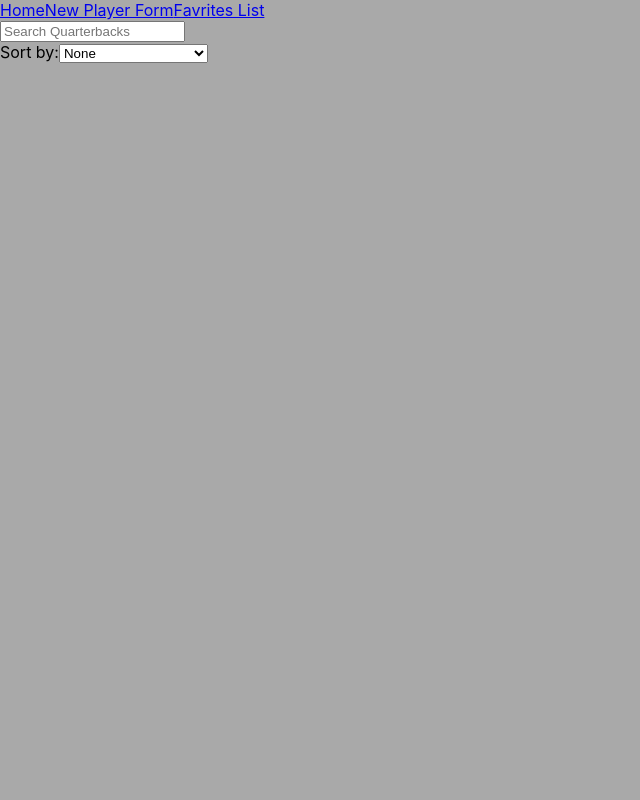
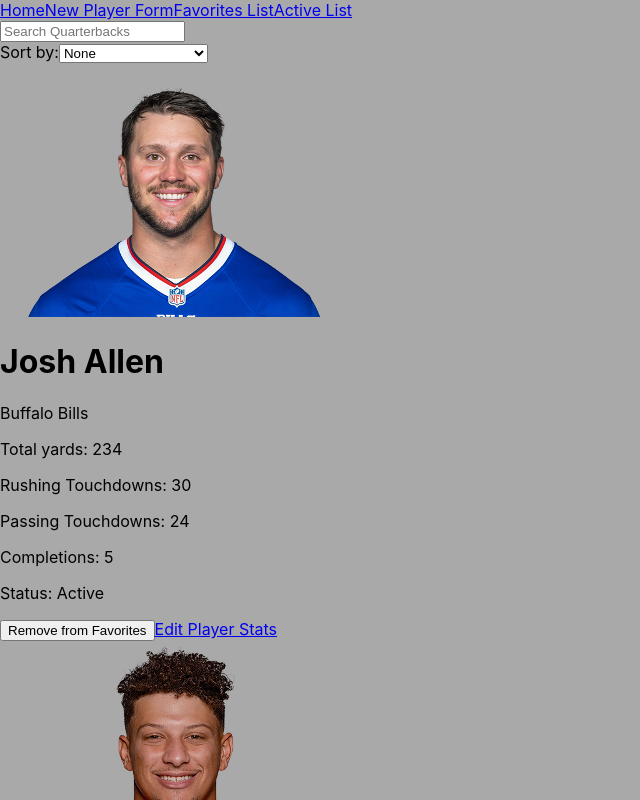
Before and after one commit to sassek70/Phase-2-Project, a React (Create React App) app in the folder qb-stat-tracker/: page /activelist in a window 1280 px wide. Shown: the top 800 px of the page, without its empty margins (0-640 px from the left). Built offline with nearby package versions, Linux system fonts and the light colour scheme; data requests are answered from the project's data file.

Commit message:
updated to status

```diff
--- /dev/null
+++ b/qb-stat-tracker/src/components/ActivesList.js
@@ -0,0 +1,23 @@
+import PlayerCard from "./PlayerCards"
+
+const ActivesList = ({playerList, handleStatusChange}) => {
+    let activePlayers = playerList.filter((player) => (player.status === "Active"))
+
+    const displayActivePlayers = activePlayers.map((player) => {
+        const { id, name, team, image, yards, rtouchdowns, ptouchdowns, completions, favorited, status } = player
+        return <PlayerCard key={id} id={id} name={name}
+        team={team} image={image} yards={yards}
+        rtouchdowns={rtouchdowns} ptouchdowns={ptouchdowns}
+        completions={completions} favorited={favorited} status={status} handleStatusChange={handleStatusChange}/>
+    })
+
+
+
+    return (
+        <div>
+            {displayActivePlayers.length < 1 ? <h2>No Active Players</h2>: displayActivePlayers}
+        </div>
+    )
+}
+
+export default ActivesList;
--- a/qb-stat-tracker/src/components/App.js
+++ b/qb-stat-tracker/src/components/App.js
@@ -5,6 +5,7 @@
 import QBList from "./QBList";
 import EditPlayerForm from "./EditPlayerForm"
 import FavoritesList from "./FavoritesList";
+import ActivesList from "./ActivesList";
 
 const playerUrl = `http://localhost:4000/quarterbacks/`
 
@@ -106,7 +107,7 @@
       completions:editedPlayer.completions,
       image:editedPlayer.image,
       favorited: editedPlayer.favorited,
-      active: editedPlayer.active
+      status: editedPlayer.status
     })
   })
   .then(res => res.json())
@@ -121,6 +122,10 @@
   setPlayerList(updatedList)
  }
 
+ const handleStatusChange=(updatedPlayer)=>{
+  const updatedList = playerList.map((player => player.id === updatedPlayer.id? updatedPlayer: player))
+  setPlayerList(updatedList)
+}
 
 
 
@@ -133,6 +138,7 @@
           <Route path="/form" element={<NewQbForm onFormSubmit={onFormSubmit} />}/>
           <Route path="/player/:id/EditForm" element={<EditPlayerForm onEditPlayer={onEditPlayer}/>}/>
           <Route path="/favorites" element={<FavoritesList playerList={filteredPlayers} handleFavoriteChange={handleFavoriteChange}/>}/>
+          <Route path="/activelist" element={<ActivesList playerList={filteredPlayers} handleStatusChange={handleStatusChange}/>}/>
         </Routes>
     </div>
   )
--- a/qb-stat-tracker/src/components/EditPlayerForm.js
+++ b/qb-stat-tracker/src/components/EditPlayerForm.js
@@ -13,7 +13,8 @@
         ptouchdowns:0,
         completions:0,
         image:"",
-        favorited: false
+        favorited: false,
+        status: ""
     })
 
     // populates form with player's stats
@@ -36,7 +37,7 @@
         event.preventDefault()
         onEditPlayer(formData)
     }
-
+    console.log(formData)
 
 
     return (
@@ -48,6 +49,11 @@
             <input value={formData.ptouchdowns} type="number" name="ptouchdowns" placeholder="Rushing Touchdowns" onChange={handleChange}/>
             <input value={formData.completions} type="number" name="completions" placeholder="Completions Touchdowns" onChange={handleChange}/>
             <input value={formData.image} type="text" name="image" placeholder="Player's image" onChange={handleChange}/>
+            <select name="Status" placeholder="Player Status" onChange={handleChange}>
+                <option value="Set Status" selected disabled hidden>Select Status</option>
+                <option value="Active" >Active</option>
+                <option value="Inactive" >Inactive</option>
+            </select>
             <button>Edit Player</button>
         </form>
         // <div>Hello {`${id}`}</div>
--- a/qb-stat-tracker/src/components/FavoritesList.js
+++ b/qb-stat-tracker/src/components/FavoritesList.js
@@ -7,11 +7,12 @@
     let favoritePlayers = playerList.filter((player) => (player.favorited === true))
 
     const displayFavoritePlayers = favoritePlayers.map((player) => {
-        const { id, name, team, image, yards, rtouchdowns, ptouchdowns, completions, favorited } = player
+        const { id, name, team, image, yards, rtouchdowns, ptouchdowns, completions, favorited, status } = player
         return <PlayerCard key={id} id={id} name={name}
         team={team} image={image} yards={yards}
         rtouchdowns={rtouchdowns} ptouchdowns={ptouchdowns}
-        completions={completions} favorited={favorited} handleFavoriteChange={handleFavoriteChange}/>
+        completions={completions} favorited={favorited} handleFavoriteChange={handleFavoriteChange}
+        status = {status}/>
     })
 
 
--- a/qb-stat-tracker/src/components/Header.js
+++ b/qb-stat-tracker/src/components/Header.js
@@ -15,7 +15,8 @@
             <nav>
                 <Link to="/" onClick={handleLinkClick}>Home</Link>
                 <Link to="/form" onClick={handleLinkClick}>New Player Form</Link>
-                <Link to="/favorites" onClick={handleLinkClick}>Favrites List</Link>
+                <Link to="/favorites" onClick={handleLinkClick}>Favorites List</Link>
+                <Link to="/activelist" onClick={handleLinkClick}>Active List</Link>
             </nav>
 
                 <Search changeSearch ={props.changeSearch}
--- a/qb-stat-tracker/src/components/PlayerCards.js
+++ b/qb-stat-tracker/src/components/PlayerCards.js
@@ -3,7 +3,7 @@
 
 const playerUrl = `http://localhost:4000/quarterbacks/`
 
-const PlayerCard = ({id, name, team, image, yards, rtouchdowns, ptouchdowns, completions, favorited, active, handleFavoriteChange}) => {
+const PlayerCard = ({id, name, team, image, yards, rtouchdowns, ptouchdowns, completions, favorited, status, handleFavoriteChange}) => {
     const [isFavorited, setIsFavorited] = useState(favorited)
 
     const toggleFavorite = () => {
@@ -44,7 +44,7 @@
                 <p>Rushing Touchdowns: {rtouchdowns}</p>
                 <p>Passing Touchdowns: {ptouchdowns}</p>
                 <p>Completions: {completions}</p>
-                <p>Status: {active ? "Active" : "Inactive"}</p>
+                <p>Status: {status}</p>
                 {isFavorited ?
                     <button onClick={toggleFavorite}>Remove from Favorites</button>
                     :
--- a/qb-stat-tracker/src/components/QBList.js
+++ b/qb-stat-tracker/src/components/QBList.js
@@ -4,8 +4,8 @@
 const QBList = ({playerList, handleFavoriteChange}) => {
 
     const displayPlayers = playerList.map((player) => {
-        const { id, name, team, image, yards, rtouchdowns, ptouchdowns, completions, favorited, active } = player
-        return <PlayerCard key={id} id={id} name={name} team={team} image={image} yards={yards} rtouchdowns={rtouchdowns} ptouchdowns={ptouchdowns} completions={completions} favorited={favorited} active={active} handleFavoriteChange={handleFavoriteChange}/>
+        const { id, name, team, image, yards, rtouchdowns, ptouchdowns, completions, favorited, status } = player
+        return <PlayerCard key={id} id={id} name={name} team={team} image={image} yards={yards} rtouchdowns={rtouchdowns} ptouchdowns={ptouchdowns} completions={completions} favorited={favorited} status={status} handleFavoriteChange={handleFavoriteChange}/>
     })
 
     return(
```
